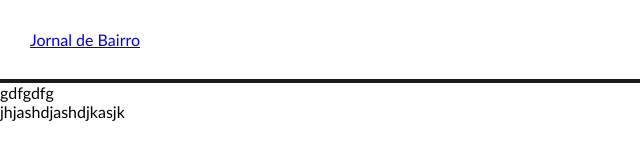
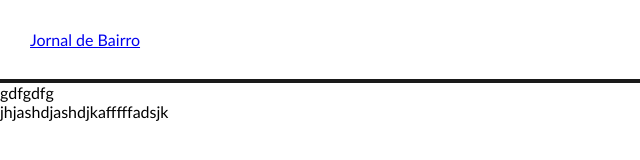
Before and after one commit to marcelspin/testedegit, a website: page modulo2/site-news/materia.html in a window 1280 px wide. Shown: the full height of the page, 0-640 px from the left. Drawn offline with Linux system fonts and the light colour scheme.

Commit message:
alteraçao 2.3

```diff
--- a/modulo2/site-news/materia.html
+++ b/modulo2/site-news/materia.html
@@ -24,7 +24,7 @@
     <section class="relacionados"></section>
     <footer class="rodape"></footer>
     <p>gdfgdfg</p>
-    <P>jhjashdjashdjkasjk</P>
+    <P>jhjashdjashdjkafffffadsjk</P>
 
 </body>
 </html>
```
